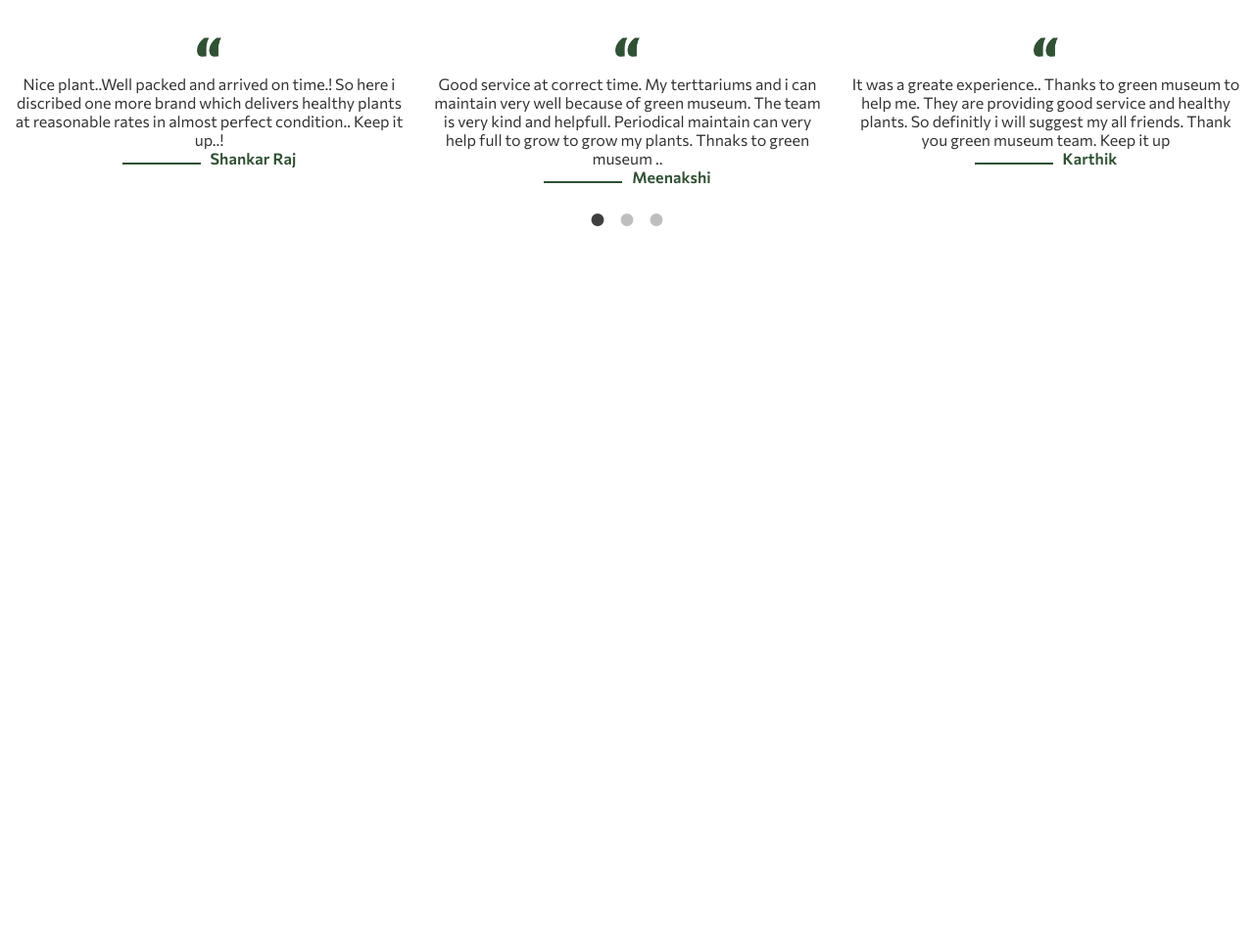
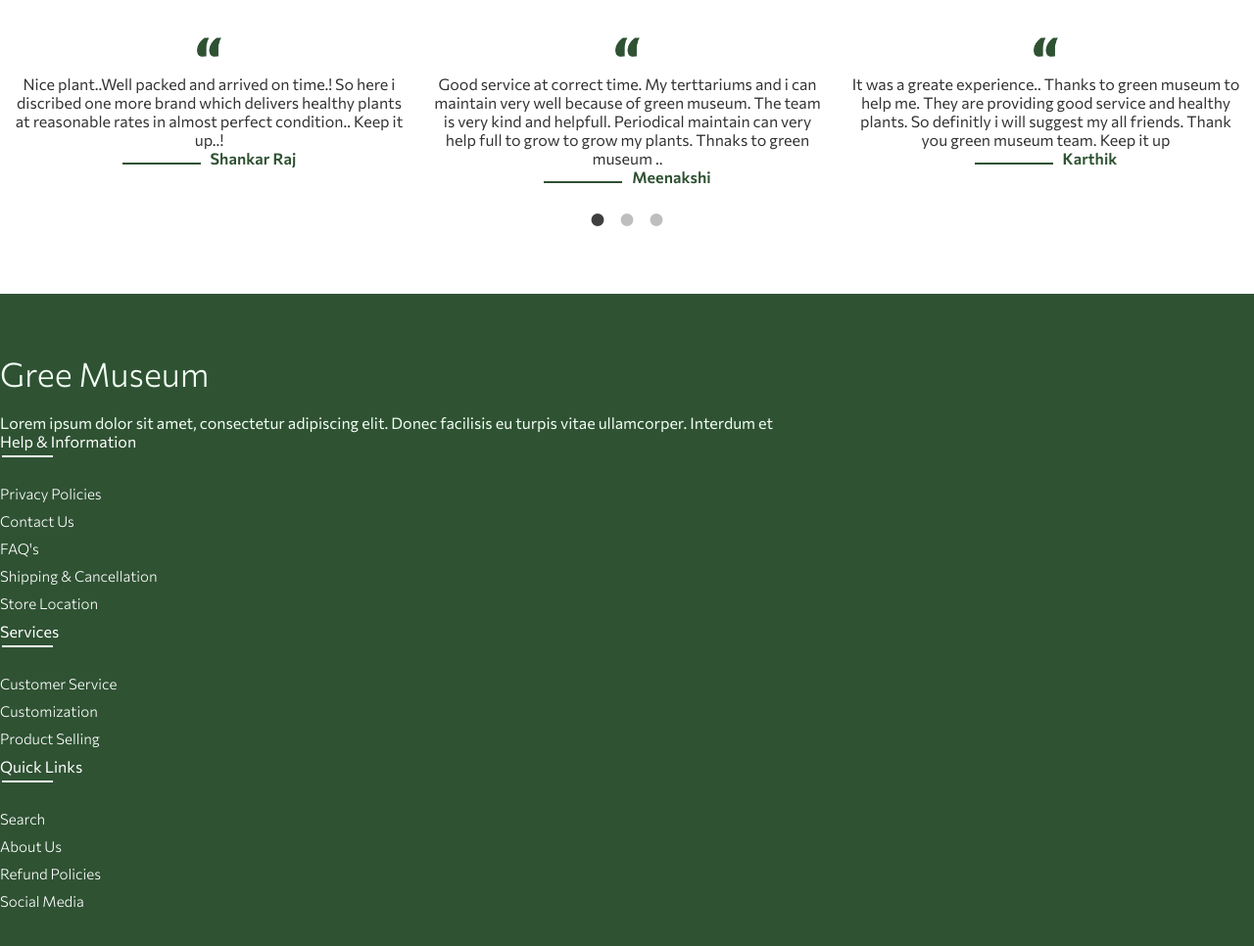
Before and after one commit to adil-shabab/Terra-Blooms, a plain HTML site: page index.html in a window 1280 px wide. Shown: the part 8844-9810 px from the top of the page at 98% size. Before the commit the page ends 9144 px from the top, so only its background shows below. Drawn offline with nearby package versions, Linux system fonts and the light colour scheme.

Commit message:
footer updating

```diff
--- a/assets/css/style.css
+++ b/assets/css/style.css
@@ -480,7 +480,7 @@ body{
 
 
 
-
+/* testimonial section css  */
 .testimonial_section{
     margin-top: 150px;
     margin-bottom: 100px;
@@ -541,3 +541,55 @@ body{
 .slick-dots{
     bottom: -35px;
 }
+
+
+
+
+
+
+/* footer css  */
+footer{
+    margin-top: 40px;
+    padding: 60px 0px;
+    color: white;
+    background: #2F5233;
+}
+footer .logo h3{
+    font-style: normal;
+    font-weight: 300;
+    font-size: 34px;
+    color: #F2FFF4;
+    margin-bottom: 20px;
+}
+footer .logo p{
+    font-style: normal;
+    font-weight: 400;
+    font-size: 16px;
+    color: #F2FFF4;
+}
+footer .heading{
+    font-style: normal;
+    font-weight: 500;
+    font-size: 16px;
+    margin-bottom: 35px;
+    color: #FFFFFF;
+    position: relative;
+}
+footer .heading::after{
+    content: '';
+    width: 52px;
+    height: 2px;
+    background: white;
+    position: absolute;
+    bottom: -7px;
+    left: 2px;
+}
+footer ul{
+    padding: 0px;
+}
+footer ul li{
+    list-style: none;
+    font-size: 15px;
+    font-weight: 300;
+    margin-bottom: 10px;
+}
--- a/index.html
+++ b/index.html
@@ -337,7 +337,44 @@
 
 
   <footer>
-    <!-- place footer here -->
+    <div class="container">
+        <div class="row">
+            <div class="col-md-3">
+                <div class="logo">
+                    <h3 class="logo">Gree Museum</h3>
+                    <p>Lorem ipsum dolor sit amet, consectetur adipiscing elit. Donec facilisis eu turpis vitae ullamcorper. Interdum et </p>
+                </div>
+            </div>
+            <div class="col-md-1"></div>
+            <div class="col-md-3">
+                <h6 class="heading">Help & Information</h6>
+                <ul>
+                    <li>Privacy Policies</li>
+                    <li>Contact Us</li>
+                    <li>FAQ's</li>
+                    <li>Shipping & Cancellation</li>
+                    <li>Store Location</li>
+                </ul>
+            </div>
+            <div class="col-md-2">
+                <h6 class="heading">Services</h6>
+                <ul>
+                    <li>Customer Service</li>
+                    <li>Customization</li>
+                    <li>Product Selling</li>
+                </ul>
+            </div>
+            <div class="col-md-3">
+                <h6 class="heading">Quick Links</h6>
+                <ul>
+                    <li>Search</li>
+                    <li>About Us</li>
+                    <li>Refund Policies</li>
+                    <li>Social Media</li>
+                </ul>
+            </div>
+        </div>
+    </div>
   </footer>
 
 
```
Also changed, not shown: assets/img/facebook.png (added), assets/img/instagram.png (added), assets/img/mail.png (added), assets/img/twitter.png (added), assets/img/youtube.png (added).
